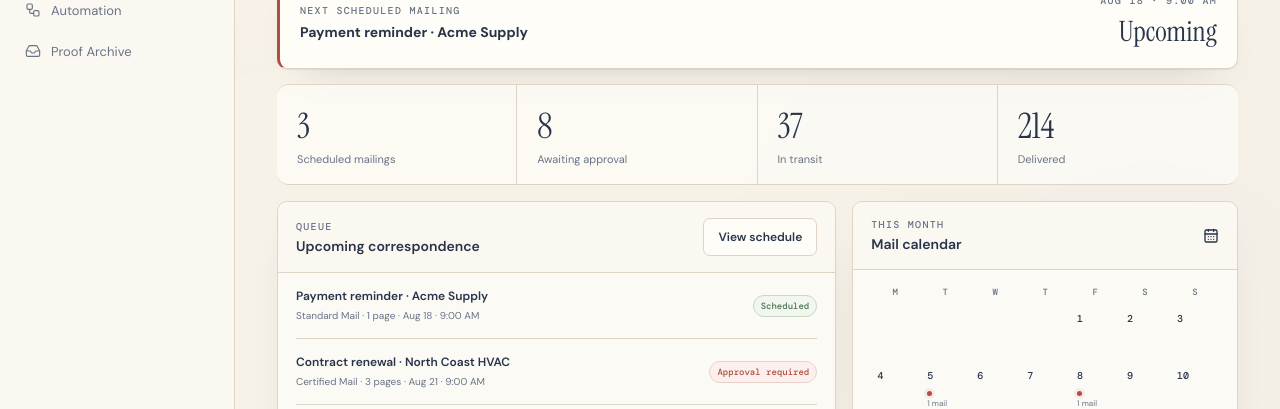
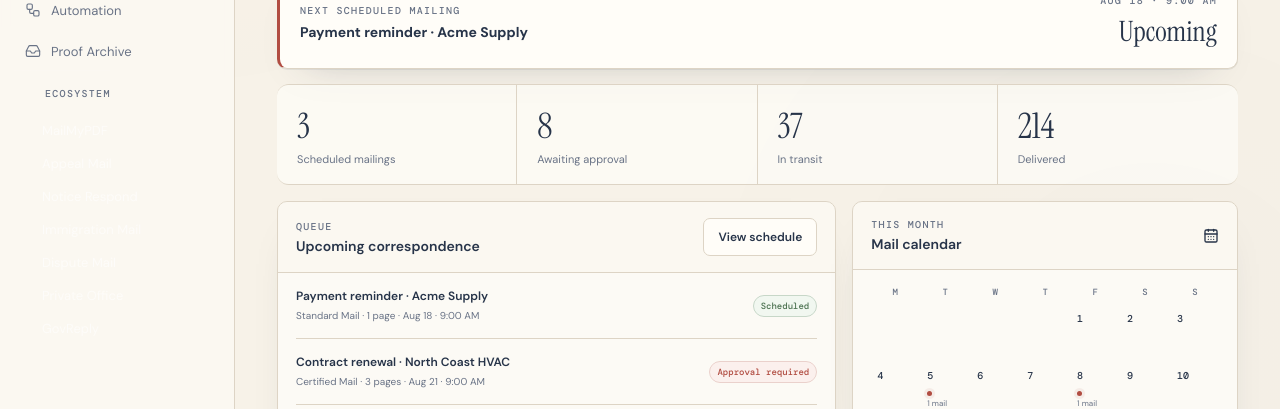
Before and after one commit to mycomind4-arch/mailmypdf-smallbusiness, a React (Vite) app: page / in a window 1280 px wide. Shown: the part 369-778 px from the top of the page. Built offline with nearby package versions, Linux system fonts and the light colour scheme.

Commit message:
Add ecosystem nav links to sidebar

```diff
--- a/src/main.tsx
+++ b/src/main.tsx
@@ -29,7 +29,7 @@ function App() {
     const payload = await response.json().catch(() => ({})); if (!response.ok || !payload.checkoutUrl) { window.alert(payload.error || 'Unable to start checkout.'); return }
     setScheduled(c => [...c, { id: payload.sessionId || crypto.randomUUID(), title: input.title, recipient: input.recipient, meta: `${input.mailClass[0].toUpperCase()+input.mailClass.slice(1)} Mail · payment required`, status: 'Draft', at: new Date(`${input.date}T${input.time}:00`).toLocaleString('en-US',{month:'short',day:'numeric',hour:'numeric',minute:'2-digit'}), mailClass: input.mailClass }]); setShowComposer(false); window.location.assign(payload.checkoutUrl)
   }
-  return <div className="app"><aside className="sidebar"><div className="brand"><div className="brand-mark">M</div><div><div className="brand-name">MailMyPDF</div><span className="brand-sub">Business</span></div></div><div className="nav-label">Workspace</div><nav className="nav">{nav.map(([label,Icon])=><button key={label} className={active===label?'active':''} onClick={()=>setActive(label)}><Icon size={16} strokeWidth={1.7}/>{label}</button>)}</nav><div className="sidebar-bottom"><div className="business">North Coast Services</div><div className="business-meta">Business plan · 3 team members</div></div></aside>
+  return <div className="app"><aside className="sidebar"><div className="brand"><div className="brand-mark">M</div><div><div className="brand-name">MailMyPDF</div><span className="brand-sub">Business</span></div></div><div className="nav-label">Workspace</div><nav className="nav">{nav.map(([label,Icon])=><button key={label} className={active===label?'active':''} onClick={()=>setActive(label)}><Icon size={16} strokeWidth={1.7}/>{label}</button>)}</nav><div className="eco-nav"><div className="nav-label">Ecosystem</div><div className="eco-links"><a href="https://mycomind4-arch-mailmypdf.mycomind4.workers.dev" className="eco-link">MailMyPDF</a><a href="https://mycomind4-arch-appeal-mail.pages.dev/" className="eco-link">Appeal Mail</a><a href="https://mycomind4-arch-notice-respond.pages.dev" className="eco-link">Notice Respond</a><a href="https://7c4de6f8.immigration-mail.pages.dev" className="eco-link">Immigration Mail</a><a href="https://mycomind4-arch-dispute-mail.pages.dev" className="eco-link">Dispute Mail</a><a href="https://mycomind4-arch-mailmypdf-private-office.pages.dev/" className="eco-link">Private Office</a><a href="https://govreply.pages.dev/" className="eco-link">GovReply</a></div></div><div className="sidebar-bottom"><div className="business">North Coast Services</div><div className="business-meta">Business plan · 3 team members</div></div></aside>
     <main className="main"><header className="topbar"><div className="topbar-title">Business correspondence / {active}</div><div className="top-actions"><div className="search"><Search size={15}/><input value={search} onChange={e=>setSearch(e.target.value)} placeholder="Search correspondence"/></div><button className="icon-btn"><Bell size={16}/></button><button className="icon-btn"><Settings2 size={16}/></button><div className="avatar">NC</div></div></header><section className="content">
       {active==='Overview'&&<Overview onCreate={()=>setShowComposer(true)} scheduled={visible} onWorkflows={()=>setShowWorkflows(true)}/>} {active==='Command Center'&&<CommandCenter onCreateMailing={()=>setShowComposer(true)}/>} {active==='Schedule'&&<SchedulePage scheduled={visible} onCreate={()=>setShowComposer(true)}/>} {active==='Correspondence'&&<Correspondence scheduled={visible}/>} {active==='Contacts'&&<SimplePage eyebrow="Contacts" title="People your business writes to." description="Keep recipients, addresses, references, and correspondence history together."/>} {active==='Templates'&&<SimplePage eyebrow="Templates" title="Your recurring business language." description="Reusable letters become the building blocks for scheduled correspondence."/>} {active==='Automation'&&<Automation onBrowse={()=>setShowWorkflows(true)}/>} {active==='Proof Archive'&&<SimplePage eyebrow="Proof archive" title="A permanent record of what was sent." description="Every completed mailing can retain its document hash, tracking history, delivery facts, and proof bundle."/>}
     </section></main>{showComposer&&<Composer onClose={()=>setShowComposer(false)} onCreate={createMailing}/>} {showWorkflows&&<WorkflowCatalog onClose={()=>setShowWorkflows(false)}/>}</div>
--- a/src/styles.css
+++ b/src/styles.css
@@ -140,3 +140,10 @@ h2 { margin: 8px 0 9px; font-size: clamp(42px, 4vw, 60px); line-height: .94; }
 
 @media (max-width: 980px) { .sidebar { width: 190px; flex-basis:190px; } .content { padding: 38px 24px 60px; } .grid { grid-template-columns:1fr; } .search { display:none; } }
 @media (max-width: 720px) { .app { display:block; } .sidebar { width:100%; height:auto; padding:12px; border-right:0; border-bottom:1px solid var(--rule); } .brand { padding:4px 8px 12px; } .nav { display:flex; overflow:auto; } .nav-label, .sidebar-bottom { display:none; } .nav button { flex:0 0 auto; } .topbar { padding:0 14px; } .content { padding:28px 14px 50px; } .header-row, .page-header { display:block; } .header-row .primary, .page-header .primary { margin-top:20px; } h1 { font-size:52px; } h2 { font-size:44px; } .stat-grid { grid-template-columns:1fr 1fr; } .stat:nth-child(2) { border-right:0; } .stat:nth-child(-n+2) { border-bottom:1px solid var(--rule); } .schedule-card { grid-template-columns:1fr; gap:10px; } .schedule-date { border-right:0; border-bottom:1px solid var(--rule); padding-bottom:10px; } .table-head { display:none; } .table-row { grid-template-columns:1fr; gap:5px; } .automation-card { display:grid; } .deadline { align-items:flex-start; gap:15px; } .deadline-right { text-align:left; } }
+
+/* Ecosystem nav */
+.eco-nav { padding: 1rem 1.25rem; border-top: 1px solid rgba(255,255,255,.06); }
+.eco-nav .nav-label { margin-bottom: .5rem; }
+.eco-links { display: flex; flex-direction: column; gap: .25rem; }
+.eco-link { font-size: .8125rem; color: rgba(255,255,255,.55); text-decoration: none; padding: .375rem .5rem; border-radius: .375rem; transition: color .15s, background .15s; }
+.eco-link:hover { color: #fff; background: rgba(255,255,255,.06); }
```
